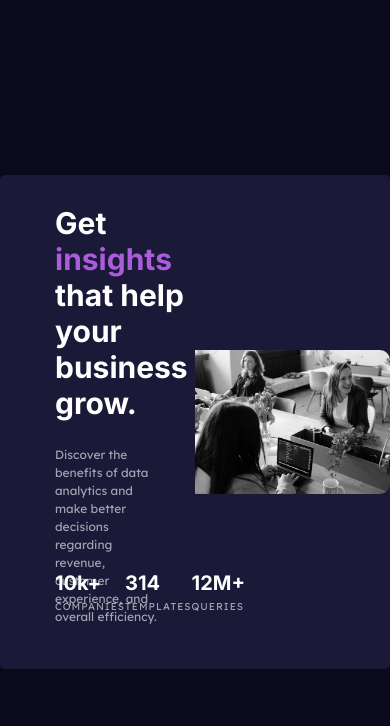
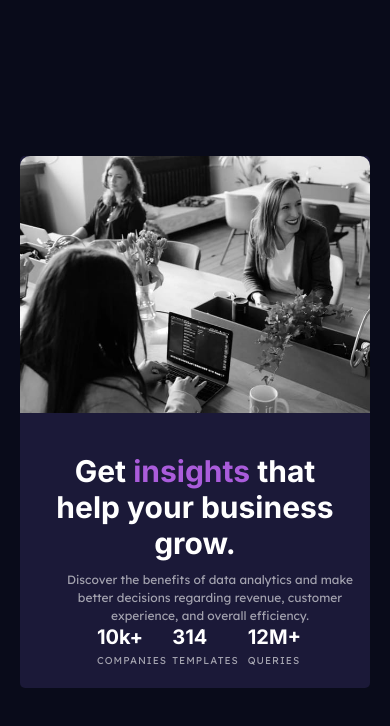
Before and after one commit to elissonguerra/insights, a plain HTML site: page index.html in a window 390 px wide. Drawn offline with Linux system fonts and the light colour scheme.

Commit message:
Primeiras configurações CSS para responsividade

```diff
--- a/style.css
+++ b/style.css
@@ -119,6 +119,12 @@ h1 > span {
     letter-spacing: 1px;
 }
 
+/* .div-rosa {
+    color: var(--cor3);
+    background-color: ;
+    background-image: image();
+} */
+
 picture {
     display: flex;
     width: 50%;
@@ -129,3 +135,57 @@ img {
     border-top-right-radius: 10px;
     border-bottom-right-radius: 10px;
 }
+
+@media (max-width: 670px) {
+
+      .card {
+        flex-direction: column-reverse;
+        justify-content: center;
+        width: 350px;
+    }
+
+    picture {
+        width: 100%;
+    }
+
+    img {
+        width: 100%;
+        border-radius: 10px 10px 0px 0px;
+    }
+
+    .conteudo {
+        width: 100%;
+        align-items: center;
+        padding-left: 0px;
+        padding: 15px;
+        margin-bottom: 0px;
+        gap: 0px;
+    }
+
+    .titulo {
+        width: 100%;
+        align-items: center;
+        padding: 10px;
+    }
+
+    h1 {
+        text-align: center;
+        padding-top: 15px;
+    }
+
+
+    .paragrafo {
+        width: 100%;
+        height: auto;
+        display: flex;
+        justify-content: center;
+        align-items: center;
+        /* padding-left: 15px;
+        padding-right: 15px; */
+    }
+
+    .paragrafo > p {
+        text-align: center;
+    }
+
+}
```
